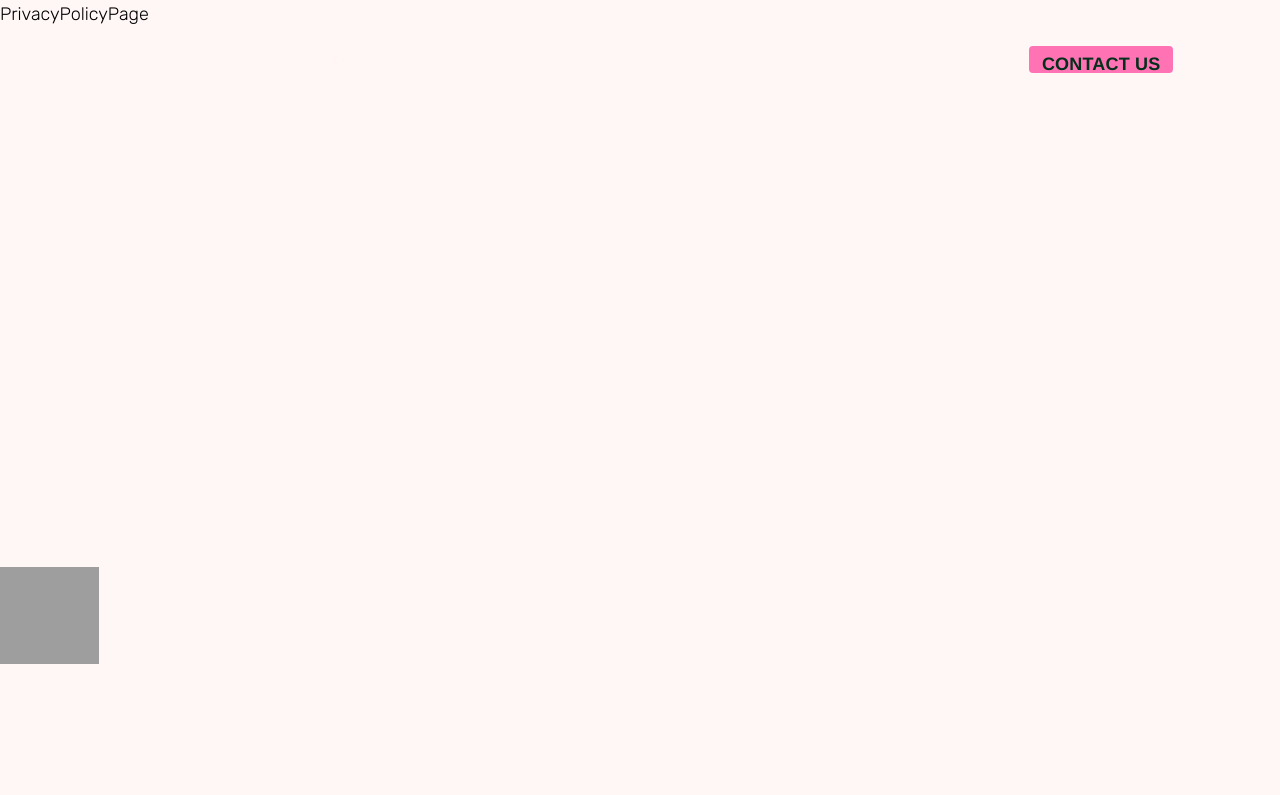
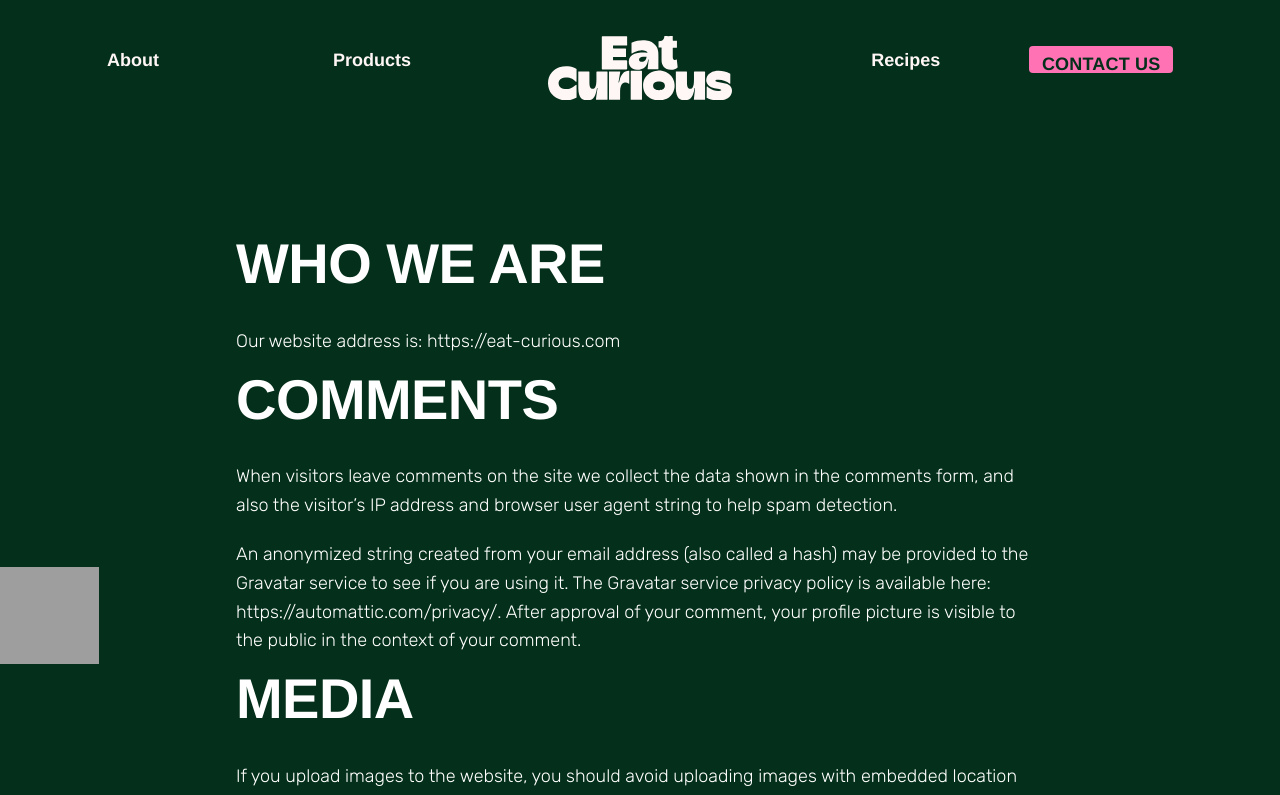
Before and after one commit to anoopraju31/eat-curious, a Next.js app: page /privacy-policy in a window 1280 px wide. Shown: the top 795 px of the page. Built offline with nearby package versions, Linux system fonts and the light colour scheme; grey boxes are pictures that could not be loaded; a web font is replaced by a local one.

Commit message:
Privact Policy Page: styled

```diff
--- a/src/app/privacy-policy/page.tsx
+++ b/src/app/privacy-policy/page.tsx
@@ -1,7 +1,35 @@
+import { PrivacyPolicy, privacyPolicies } from '@/utils/privacyPolicy'
 import React from 'react'
+import { Footer } from '../components'
+
+const Policy = ({ heading, descriptions }: PrivacyPolicy) => (
+	<article>
+		<h4 className='font-heading-narrow font-extrabold leading-[0.85em] mb-[0.7em] uppercase -tracking-[0.01em] text-[40px] md:text-[76px] lg:text-[56px]   '>
+			{heading}
+		</h4>
+		{descriptions.map((description, idx) => (
+			<p key={idx} className='mb-5'>
+				{' '}
+				{description}{' '}
+			</p>
+		))}
+	</article>
+)
 
 const PrivacyPolicyPage = () => {
-	return <div>PrivacyPolicyPage</div>
+	return (
+		<div className='bg-[var(--black)]'>
+			<main className='w-full pt-[160px] md:pt-[200px] xl:pt-[240px] pb-[80px] md:pb-[100px] xl:pb-[120px] bg-[var(--black)] text-white before:content-[""] before:table after:clear-both after:content-[""] after:table'>
+				<section className='w-full md:w-[808px] max-w-[calc(100vw - 2rem)] md:max-w-[600px] lg:max-w-[700px] xl:max-w-[940px]  mx-auto relative'>
+					{privacyPolicies.map((policy) => (
+						<Policy key={policy.id} {...policy} />
+					))}
+				</section>
+			</main>
+
+			<Footer />
+		</div>
+	)
 }
 
 export default PrivacyPolicyPage
--- /dev/null
+++ b/src/utils/privacyPolicy.ts
@@ -0,0 +1,75 @@
+export interface PrivacyPolicy {
+	id?: number
+	heading: string
+	descriptions: string[]
+}
+
+export const privacyPolicies: PrivacyPolicy[] = [
+	{
+		id: 1,
+		heading: 'Who we are',
+		descriptions: ['Our website address is: https://eat-curious.com'],
+	},
+	{
+		id: 2,
+		heading: 'Comments',
+		descriptions: [
+			'When visitors leave comments on the site we collect the data shown in the comments form, and also the visitor’s IP address and browser user agent string to help spam detection.',
+			'An anonymized string created from your email address (also called a hash) may be provided to the Gravatar service to see if you are using it. The Gravatar service privacy policy is available here: https://automattic.com/privacy/. After approval of your comment, your profile picture is visible to the public in the context of your comment.',
+		],
+	},
+	{
+		id: 3,
+		heading: 'Media',
+		descriptions: [
+			'If you upload images to the website, you should avoid uploading images with embedded location data (EXIF GPS) included. Visitors to the website can download and extract any location data from images on the website.',
+		],
+	},
+	{
+		id: 4,
+		heading: 'Cookies',
+		descriptions: [
+			'If you leave a comment on our site you may opt-in to saving your name, email address and website in cookies. These are for your convenience so that you do not have to fill in your details again when you leave another comment. These cookies will last for one year.',
+			'If you visit our login page, we will set a temporary cookie to determine if your browser accepts cookies. This cookie contains no personal data and is discarded when you close your browser.',
+			'When you log in, we will also set up several cookies to save your login information and your screen display choices. Login cookies last for two days, and screen options cookies last for a year. If you select “Remember Me”, your login will persist for two weeks. If you log out of your account, the login cookies will be removed.',
+			'If you edit or publish an article, an additional cookie will be saved in your browser. This cookie includes no personal data and simply indicates the post ID of the article you just edited. It expires after 1 day.',
+		],
+	},
+	{
+		id: 5,
+		heading: 'Embedded Content from other websites',
+		descriptions: [
+			'Articles on this site may include embedded content (e.g. videos, images, articles, etc.). Embedded content from other websites behaves in the exact same way as if the visitor has visited the other website.',
+			'These websites may collect data about you, use cookies, embed additional third-party tracking, and monitor your interaction with that embedded content, including tracking your interaction with the embedded content if you have an account and are logged in to that website.',
+		],
+	},
+	{
+		id: 6,
+		heading: 'Who we share your data with',
+		descriptions: [
+			'If you request a password reset, your IP address will be included in the reset email.',
+		],
+	},
+	{
+		id: 7,
+		heading: 'How long we retain your data',
+		descriptions: [
+			'If you leave a comment, the comment and its metadata are retained indefinitely. This is so we can recognize and approve any follow-up comments automatically instead of holding them in a moderation queue.',
+			'For users that register on our website (if any), we also store the personal information they provide in their user profile. All users can see, edit, or delete their personal information at any time (except they cannot change their username). Website administrators can also see and edit that information.',
+		],
+	},
+	{
+		id: 8,
+		heading: 'What rights you have over your data',
+		descriptions: [
+			'If you have an account on this site, or have left comments, you can request to receive an exported file of the personal data we hold about you, including any data you have provided to us. You can also request that we erase any personal data we hold about you. This does not include any data we are obliged to keep for administrative, legal, or security purposes.',
+		],
+	},
+	{
+		id: 9,
+		heading: 'Where your data is sent',
+		descriptions: [
+			'Visitor comments may be checked through an automated spam detection service.',
+		],
+	},
+]
```
